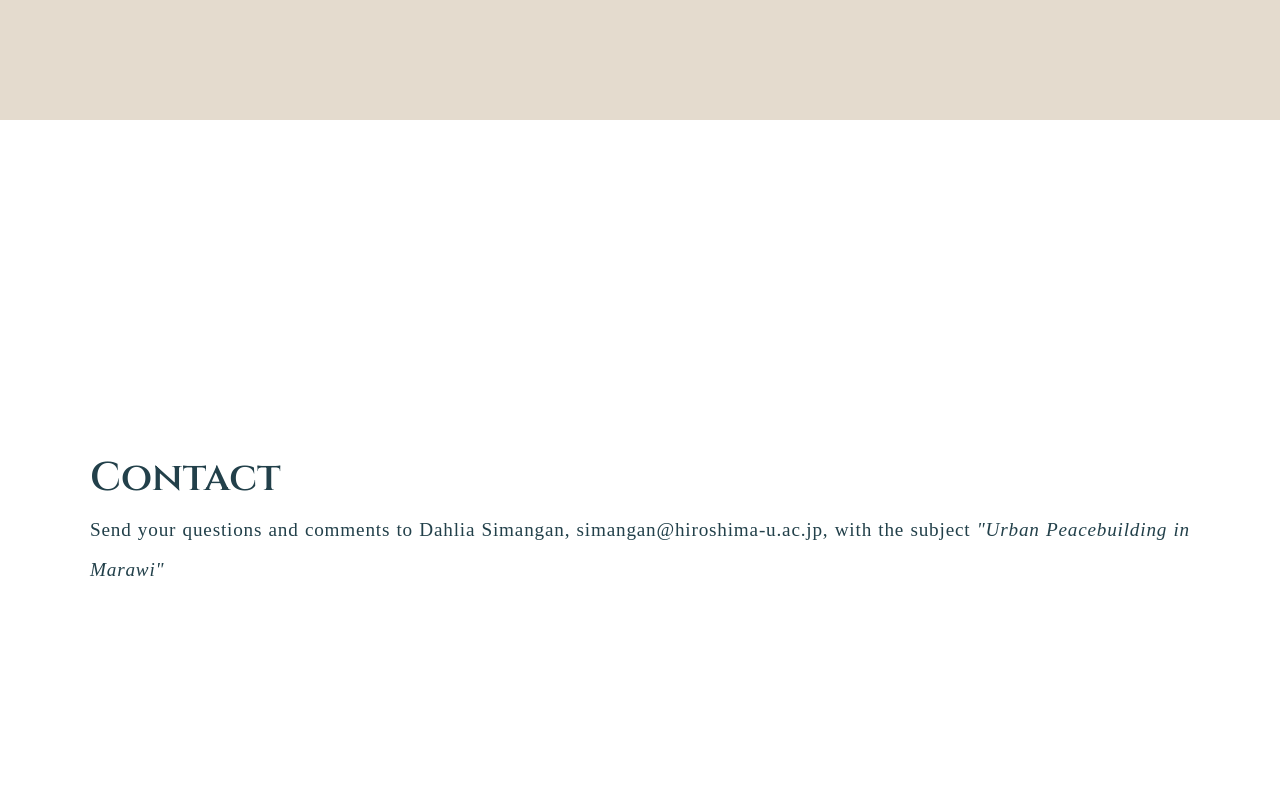
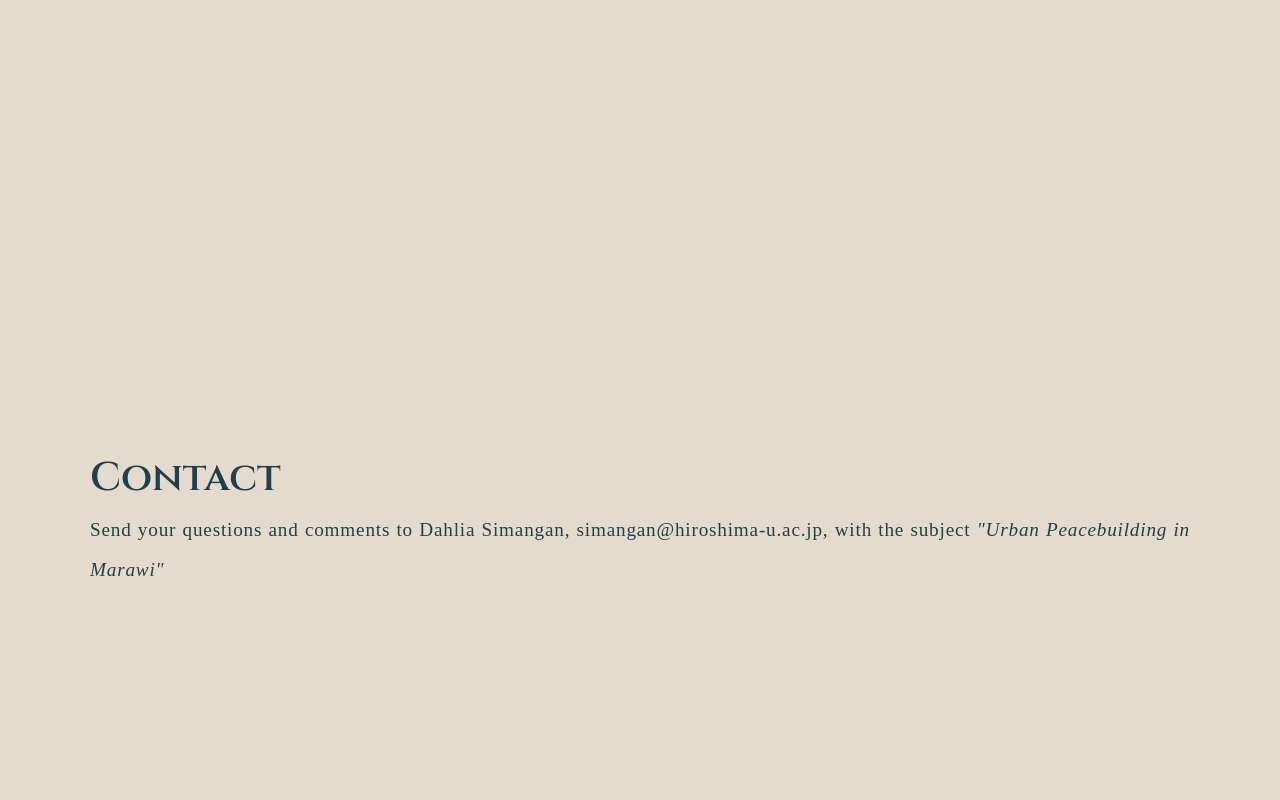
Before and after one commit to Urban-Peacebuilding/main, a plain HTML site: page index.html in a window 1280 px wide. Shown: the part 1560-2360 px from the top of the page. Drawn offline with Linux system fonts and the light colour scheme; a web font is replaced by a local one.

Commit message:
Update styles.css

```diff
--- a/styles.css
+++ b/styles.css
@@ -162,7 +162,7 @@ p {
 /* End About Section */
 
 /* FAQs Section */
-#faqs {
+#query {
 	background-image: none;
     	background-color: #e4dccf;
 	background-size: cover;
```
